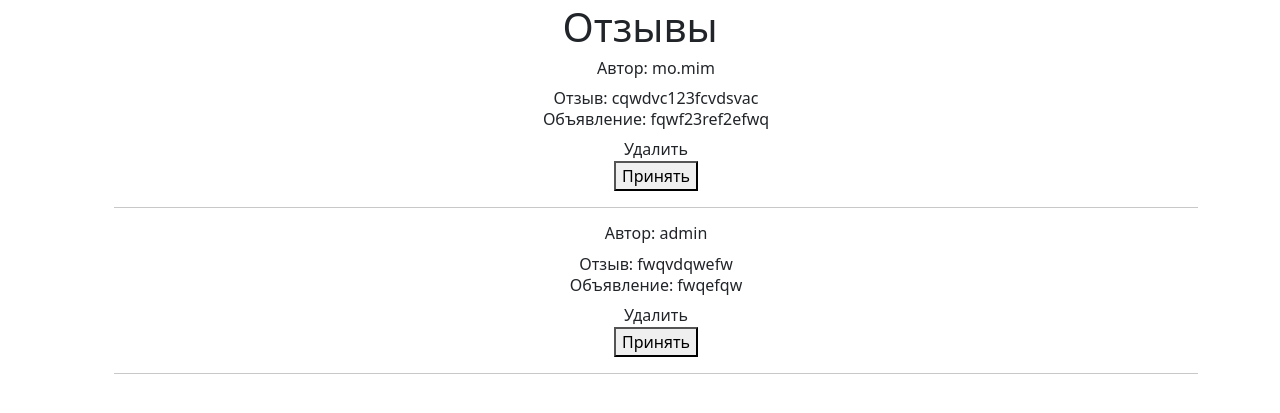
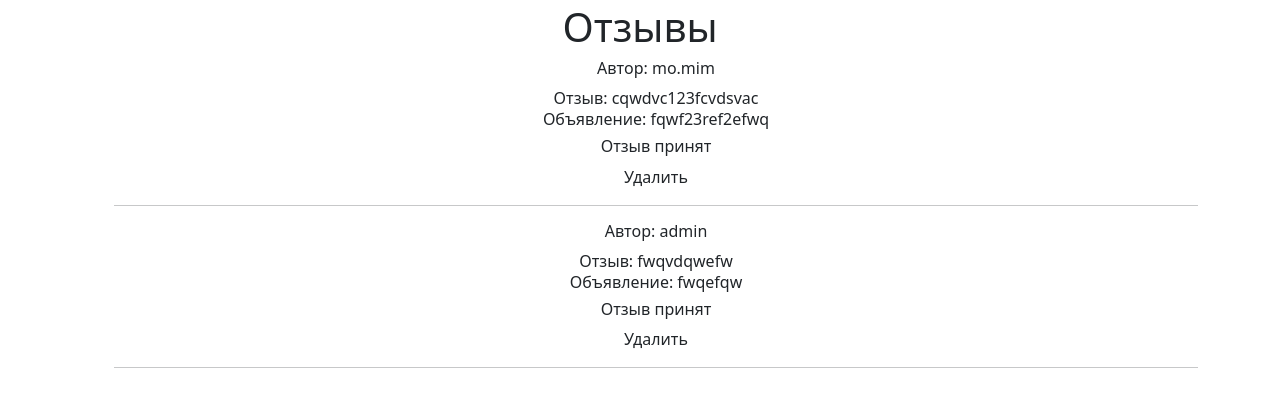
Before and after one commit to the-ugolkov/BBoard, a Django app: page /accounts/responses/ in a window 1280 px wide. Shown: the part 45-458 px from the top of the page. Run offline with Django 4.2, Linux system fonts and the light colour scheme; a user stored in the database is signed in; data comes from the database, SQL or seed files in the repository; both versions use the stored data as it was after the commit.

Commit message:
добавил кнопку принятия отзыва и отображение только принятых отзывов на странице обьявления

```diff
--- a/B_Board/ads/models.py
+++ b/B_Board/ads/models.py
@@ -33,3 +33,7 @@ class Response(models.Model):
 
     def __str__(self):
         return self.text[:20]+'...'
+
+    def accepted(self):
+        self.accept = True
+        self.save()
--- a/B_Board/ads/views.py
+++ b/B_Board/ads/views.py
@@ -21,6 +21,7 @@ class AdDetail(DetailView):
     context_object_name = 'ad'
 
     def get_context_data(self, **kwargs):
+        print(self.request.path)
         context = super().get_context_data(**kwargs)
         ad = self.get_object().id
         responses = Response.objects.filter(ad=ad)
@@ -46,5 +47,5 @@ class AdDelete(DeleteView):
     success_url = reverse_lazy('ads_list')
 
 
-# def accepted(request):
-#     ad = Ad.objects.get(id=request.)
+    # message = 'Вы подписаны на категорию '
+    # return render(request, 'subscribe.html', {'category': category, 'message': message})
--- a/B_Board/personal/urls.py
+++ b/B_Board/personal/urls.py
@@ -1,9 +1,10 @@
 from django.urls import path
 
-from personal.views import IndexView, ResponseList, ResponseDelete
+from personal.views import IndexView, ResponseList, ResponseDelete, accept
 
 urlpatterns = [
     path('accounts/', IndexView.as_view(), name='account'),
     path('accounts/responses/', ResponseList.as_view(), name='responses'),
     path('accounts/responses/<int:pk>/delete', ResponseDelete.as_view(), name='response_delete'),
+    path('accounts/responses/<int:pk>/accept', accept, name='res_accept'),
 ]
--- a/B_Board/personal/views.py
+++ b/B_Board/personal/views.py
@@ -1,3 +1,4 @@
+from django.contrib.auth.decorators import login_required
 from django.contrib.auth.mixins import LoginRequiredMixin
 from django.shortcuts import render
 from django.urls import reverse_lazy
@@ -26,3 +27,13 @@ class ResponseDelete(DeleteView):
     model = Response
     template_name = 'personal/response_delete.html'
     success_url = reverse_lazy('responses')
+
+
+@login_required
+def accept(request, pk):
+    res = Response.objects.get(id=pk)
+    res.accepted()
+    print(res.accept)
+
+    message = 'Вы приняли отзыв '
+    return render(request, 'personal/accept.html', {'response': res, 'message': message})
--- a/B_Board/templates/ads/ad.html
+++ b/B_Board/templates/ads/ad.html
@@ -18,9 +18,9 @@
 <hr>
   <h6>Отзывы:</h6>
         {% for res in response %}
+            {% if res.accept %}
                 <h8>Автор: {{ res.author }} | Дата: {{ res.date_create|date:'j M Y' }}</h8>
                 <h6>{{ res.text }}</h6>
-        {% empty %}
-            <li>Отзывов нет.</li>
+            {% endif %}
         {% endfor %}
 {% endblock %}
--- /dev/null
+++ b/B_Board/templates/personal/accept.html
@@ -0,0 +1,6 @@
+{% extends 'ads/default.html' %}
+
+{% block content %}
+    <h2 class="text_center">{{message}} "{{response}}"</h2>
+    <button><a href="{% url 'responses' %}">Назад</a></button>
+{% endblock%}
--- a/B_Board/templates/personal/response_list.html
+++ b/B_Board/templates/personal/response_list.html
@@ -7,12 +7,13 @@
     <h6>Автор: {{ response.author }}</h6>
     <h7>Отзыв: {{ response.text }}</h7>
     <h6>Объявление: {{ response.ad.title }}</h6>
-    <a class="nav-link" href="{{ response.id }}/delete ">Удалить</a>
-    <form method="POST">
-      {% csrf_token %}
-      {{ form.as_p }}
-      <button type="submit">Принять</button>
-    </form>
+    {% if response.accept %}
+       <h6>Отзыв принят</h6>
+    {% else %}
+        <h6>Отзыв не принят</h6>
+        <button><a href="{% url 'res_accept' response.id %}">Принять отзыв</a></button>
+    {% endif %}
+        <a class="nav-link" href="{{ response.id }}/delete ">Удалить</a>
     <hr>
   {% empty %}
     <hr>
```
Also changed, not shown: B_Board/db.sqlite3.
